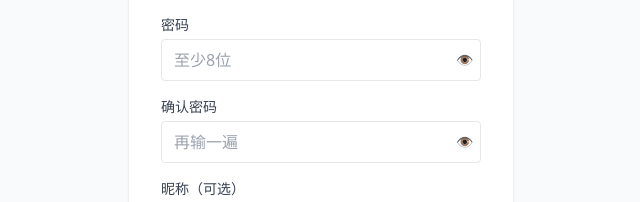
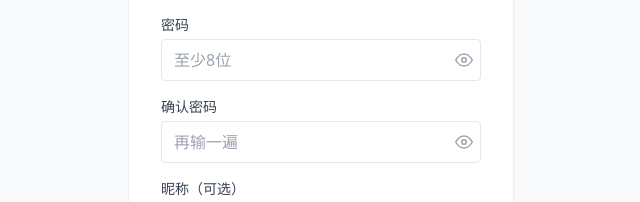
Before and after one commit to joy-cbo/shiguang, a Nuxt app: page /admin/setup in a window 1280 px wide. Shown: the part 311-513 px from the top of the page, without its empty margins (319-959 px from the left). Built offline with nearby package versions, Linux system fonts and the light colour scheme.

Commit message:
feat: setup 页面密码切换按钮改用 SVG 图标（eye/eye-off）

```diff
--- a/components/IconShiguang.vue
+++ b/components/IconShiguang.vue
@@ -65,6 +65,8 @@
     <template v-else-if="name === 'message-circle'"><path d="M21 11.5a8.38 8.38 0 0 1-.9 3.8 8.5 8.5 0 0 1-7.6 4.7 8.38 8.38 0 0 1-3.8-.9L3 21l1.9-5.7a8.38 8.38 0 0 1-.9-3.8 8.5 8.5 0 0 1 4.7-7.6 8.38 8.38 0 0 1 3.8-.9h.5a8.48 8.48 0 0 1 8 8v.5z"/></template>
     <template v-else-if="name === 'thumbs-up'"><path d="M14 9V5a3 3 0 0 0-3-3l-4 9v11h11.28a2 2 0 0 0 2-1.7l1.38-9a2 2 0 0 0-2-2.3zM7 22H4a2 2 0 0 1-2-2v-7a2 2 0 0 1 2-2h3"/></template>
     <template v-else-if="name === 'external-link'"><path d="M18 13v6a2 2 0 0 1-2 2H5a2 2 0 0 1-2-2V8a2 2 0 0 1 2-2h6"/><polyline points="15 3 21 3 21 9"/><line x1="10" y1="14" x2="21" y2="3"/></template>
+    <template v-else-if="name === 'eye'"><path d="M1 12s4-8 11-8 11 8 11 8-4 8-11 8-11-8-11-8z"/><circle cx="12" cy="12" r="3"/></template>
+    <template v-else-if="name === 'eye-off'"><path d="M17.94 17.94A10.07 10.07 0 0 1 12 20c-7 0-11-8-11-8a18.45 18.45 0 0 1 5.06-5.94M9.9 4.24A9.12 9.12 0 0 1 12 4c7 0 11 8 11 8a18.5 18.5 0 0 1-2.16 3.19m-6.72-1.07a3 3 0 1 1-4.24-4.24"/><line x1="1" y1="1" x2="23" y2="23"/></template>
   </svg>
 </template>
 
--- a/pages/admin/setup.vue
+++ b/pages/admin/setup.vue
@@ -15,7 +15,7 @@
           <div class="relative">
             <input :type="showPwd ? 'text' : 'password'" v-model="password" placeholder="至少8位" class="w-full border rounded px-3 py-2 pr-10 dark:bg-gray-700 dark:border-gray-600" required @input="checkStrength" />
             <button type="button" @click="showPwd = !showPwd" class="absolute right-2 top-1/2 -translate-y-1/2 text-gray-400 hover:text-gray-600 text-sm">
-              {{ showPwd ? '🙈' : '👁' }}
+              <IconShiguang :name="showPwd ? 'eye-off' : 'eye'" size="18" />
             </button>
           </div>
           <!-- 密码强度 -->
@@ -33,7 +33,7 @@
           <div class="relative">
             <input :type="showConfirm ? 'text' : 'password'" v-model="confirmPwd" placeholder="再输一遍" class="w-full border rounded px-3 py-2 pr-10 dark:bg-gray-700 dark:border-gray-600" :class="confirmMismatch ? 'border-red-400' : ''" required />
             <button type="button" @click="showConfirm = !showConfirm" class="absolute right-2 top-1/2 -translate-y-1/2 text-gray-400 hover:text-gray-600 text-sm">
-              {{ showConfirm ? '🙈' : '👁' }}
+              <IconShiguang :name="showConfirm ? 'eye-off' : 'eye'" size="18" />
             </button>
           </div>
           <p v-if="confirmMismatch" class="text-red-500 text-xs mt-1">两次密码不一致</p>
```
